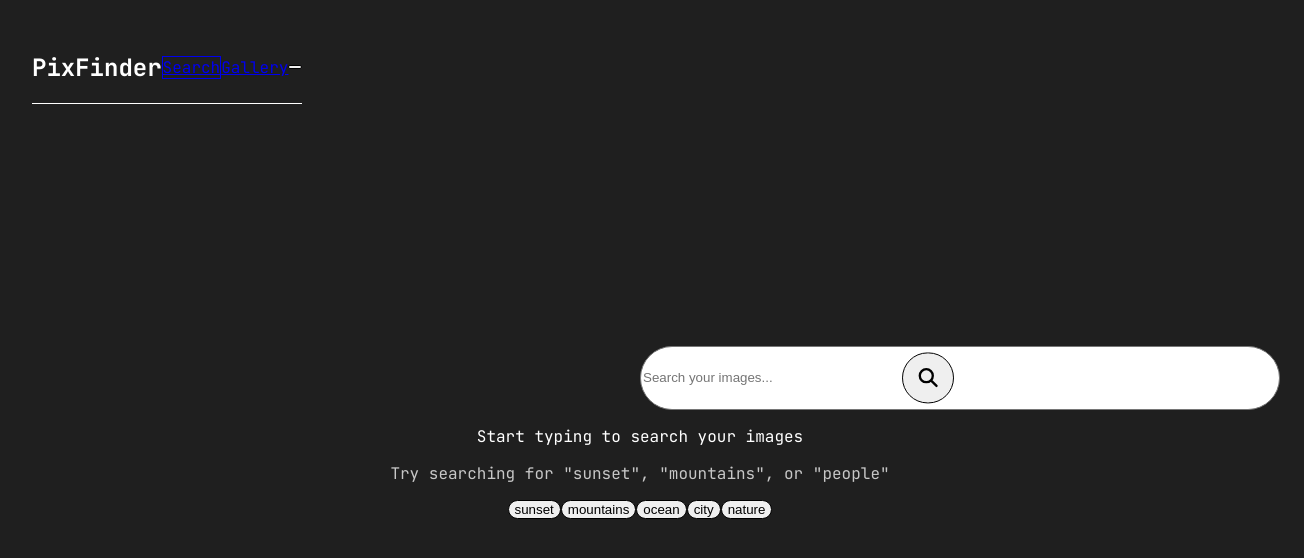
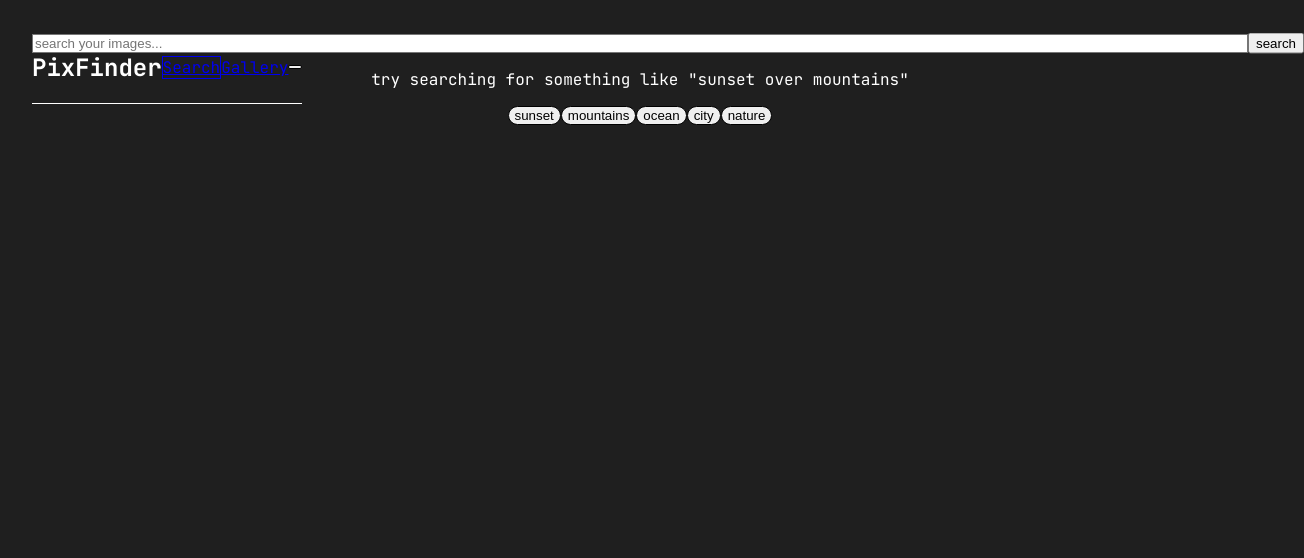
Before and after one commit to andrewqin29/pixfinder, a React (Vite) app in the folder frontend/: page / in a window 1280 px wide. Shown: the top 558 px of the page, 1304 px wide, since content can reach past the window. Built offline with nearby package versions, Linux system fonts and the light colour scheme.

Commit message:
frontend: add api client and wire search and gallery

```diff
--- a/frontend/src/pages/GalleryPage.jsx
+++ b/frontend/src/pages/GalleryPage.jsx
@@ -1,48 +1,87 @@
+import { useEffect, useState } from 'react'
+import { api } from '../lib/api'
+
 const GalleryPage = () => {
+  const [items, setItems] = useState([])
+  const [page, setPage] = useState(1)
+  const [pageSize] = useState(20)
+  const [total, setTotal] = useState(0)
+  const [loading, setLoading] = useState(false)
+  const [error, setError] = useState('')
+
+  const load = async (p = 1) => {
+    setLoading(true)
+    setError('')
+    try {
+      const res = await api.get('/images', { params: { page: p, page_size: pageSize } })
+      setItems(res.data?.items || [])
+      setTotal(res.data?.total || 0)
+      setPage(res.data?.page || p)
+    } catch (e) {
+      setError('failed to load images')
+    } finally {
+      setLoading(false)
+    }
+  }
+
+  useEffect(() => {
+    load(1)
+    // eslint-disable-next-line react-hooks/exhaustive-deps
+  }, [])
+
+  const totalPages = Math.max(1, Math.ceil(total / pageSize))
+
   return (
     <div className="min-h-screen px-4 py-8">
       <div className="max-w-7xl mx-auto">
-
-        {/* Page Header */}
         <div className="text-center mb-8">
-          <h1 className="text-3xl font-bold text-white mb-2">Image Gallery</h1>
-          <p className="text-gray-400">Browse all your uploaded images</p>
+          <h1 className="text-3xl font-bold text-white mb-2">image gallery</h1>
+          <p className="text-gray-400">browse all uploaded images</p>
         </div>
 
-        {/* Gallery Grid Placeholder */}
-        <div className="grid grid-cols-1 sm:grid-cols-2 md:grid-cols-3 lg:grid-cols-4 gap-4">
-          {/* Placeholder Cards */}
-          {Array(8).fill(0).map((_, i) => (
-            <div
-              key={i}
-              className="aspect-square rounded-lg bg-white/10 backdrop-blur-sm border border-white/20
-                         flex items-center justify-center hover:bg-white/20 transition-all duration-200
-                         cursor-pointer group"
-            >
-              <div className="text-center text-gray-400 group-hover:text-gray-300 transition-colors">
-                <svg
-                  className="w-12 h-12 mx-auto mb-2"
-                  fill="none"
-                  stroke="currentColor"
-                  viewBox="0 0 24 24"
-                >
-                  <path
-                    strokeLinecap="round"
-                    strokeLinejoin="round"
-                    strokeWidth={1}
-                    d="m2.25 15.75 5.159-5.159a2.25 2.25 0 0 1 3.182 0l5.159 5.159m-1.5-1.5 1.409-1.409a2.25 2.25 0 0 1 3.182 0l2.909 2.909m-18 3.75h16.5a1.5 1.5 0 0 0 1.5-1.5V6a1.5 1.5 0 0 0-1.5-1.5H3.75A1.5 1.5 0 0 0 2.25 6v12a1.5 1.5 0 0 0 1.5 1.5Zm10.5-11.25h.008v.008h-.008V8.25Zm.375 0a.375.375 0 1 1-.75 0 .375.375 0 0 1 .75 0Z"
-                  />
-                </svg>
-                <p className="text-sm">Image {i + 1}</p>
+        {loading && <p className="text-center text-gray-300">loading...</p>}
+        {error && <p className="text-center text-red-400">{error}</p>}
+
+        {!!items.length && (
+          <div className="grid grid-cols-1 sm:grid-cols-2 md:grid-cols-3 lg:grid-cols-4 gap-4">
+            {items.map((img) => (
+              <div key={img.id} className="rounded-lg overflow-hidden bg-white/5 border border-white/10">
+                <div className="aspect-square bg-zinc-900">
+                  {/* eslint-disable-next-line jsx-a11y/alt-text */}
+                  <img src={img.s3_url} alt={img.caption || img.filename} className="w-full h-full object-cover" />
+                </div>
+                <div className="p-3 text-left">
+                  <p className="text-sm text-white/90 truncate" title={img.caption}>{img.caption || 'no caption'}</p>
+                  <p className="text-xs text-white/60">{img.filename}</p>
+                </div>
               </div>
-            </div>
-          ))}
-        </div>
+            ))}
+          </div>
+        )}
 
-        {/* Empty State */}
-        <div className="text-center mt-12 text-gray-400">
-          <p className="text-lg mb-2">No images uploaded yet</p>
-          <p className="text-sm">Upload some images to see them in the gallery</p>
+        {!loading && !items.length && (
+          <div className="text-center mt-12 text-gray-400">
+            <p className="text-lg mb-2">no images uploaded yet</p>
+            <p className="text-sm">upload some images to see them in the gallery</p>
+          </div>
+        )}
+
+        <div className="flex items-center justify-center gap-4 mt-8">
+          <button
+            disabled={page <= 1}
+            onClick={() => load(page - 1)}
+            className="px-4 py-2 rounded bg-zinc-700 text-white disabled:opacity-40"
+          >
+            prev
+          </button>
+          <span className="text-gray-300">page {page} / {totalPages}</span>
+          <button
+            disabled={page >= totalPages}
+            onClick={() => load(page + 1)}
+            className="px-4 py-2 rounded bg-zinc-700 text-white disabled:opacity-40"
+          >
+            next
+          </button>
         </div>
       </div>
     </div>
--- a/frontend/src/pages/SearchPage.jsx
+++ b/frontend/src/pages/SearchPage.jsx
@@ -1,57 +1,83 @@
+import { useState } from 'react'
+import { api } from '../lib/api'
+
 const SearchPage = () => {
+  const [q, setQ] = useState('')
+  const [loading, setLoading] = useState(false)
+  const [error, setError] = useState('')
+  const [results, setResults] = useState([])
+
+  const onSearch = async () => {
+    if (!q.trim()) return
+    setLoading(true)
+    setError('')
+    try {
+      const res = await api.get('/search', { params: { q } })
+      setResults(res.data?.results || [])
+    } catch (e) {
+      setError('search failed')
+    } finally {
+      setLoading(false)
+    }
+  }
+
+  const onKeyDown = (e) => {
+    if (e.key === 'Enter') onSearch()
+  }
+
+  const quickTerms = ['sunset', 'mountains', 'ocean', 'city', 'nature']
+
   return (
-    <div className="min-h-screen bg-zinc-800 flex items-center justify-center px-6">
-      {/* Main Search Container */}
-      <div className="w-full max-w-2xl">
-
-        {/* Search Bar */}
-        <div className="relative mb-12 w-96 max-w-[50vw] mx-auto">
-          <div className="relative w-full" style={{ paddingBottom: '10%' }}>
+    <div className="min-h-screen bg-zinc-800 flex flex-col items-center px-6">
+      <div className="w-full max-w-5xl mt-24">
+        <div className="relative mb-8 w-full max-w-2xl mx-auto">
           <input
             type="text"
-              placeholder="Search your images..."
-              className="absolute inset-0 w-full h-full pl-10 pr-[12%] rounded-full bg-zinc-600/90 backdrop-blur-lg
-                         border border-zinc-500/50 text-white placeholder-zinc-300 text-xl
-                         focus:outline-none focus:ring-2 focus:ring-blue-500/50 focus:border-blue-500/50
-                         focus:bg-zinc-500/90 transition-all duration-300 shadow-2xl
-                         font-mono tracking-wide"
+            value={q}
+            onChange={(e) => setQ(e.target.value)}
+            onKeyDown={onKeyDown}
+            placeholder="search your images..."
+            className="w-full px-5 py-4 pr-16 rounded-2xl bg-zinc-700/80 border border-zinc-600/50 text-white placeholder-zinc-300 text-lg focus:outline-none focus:ring-2 focus:ring-blue-500/50 focus:border-blue-500/50"
           />
-            <button className="absolute right-[1%] top-1/2 transform -translate-y-1/2 w-[8%] aspect-square rounded-full
-                             bg-gradient-to-br from-blue-500/30 to-purple-600/30 backdrop-blur-sm
-                             flex items-center justify-center hover:from-blue-500/50 hover:to-purple-600/50
-                             transition-all duration-300 border border-white/20 shadow-xl hover:shadow-2xl hover:scale-105">
-              <svg
-                className="w-[60%] h-[60%] text-white"
-                fill="none"
-                stroke="currentColor"
-                viewBox="0 0 24 24"
+          <button
+            onClick={onSearch}
+            className="absolute right-2 top-1/2 -translate-y-1/2 px-4 py-2 rounded-xl bg-blue-600 hover:bg-blue-700 text-white"
           >
-                <path
-                  strokeLinecap="round"
-                  strokeLinejoin="round"
-                  strokeWidth={2.5}
-                  d="m21 21-6-6m2-5a7 7 0 11-14 0 7 7 0 0114 0z"
-                />
-              </svg>
+            search
           </button>
         </div>
+
+        <div className="text-center text-gray-400 mb-6">
+          {!results.length && !loading && !error && (
+            <p>try searching for something like "sunset over mountains"</p>
+          )}
+          {loading && <p>searching...</p>}
+          {error && <p className="text-red-400">{error}</p>}
         </div>
 
-        {/* Search Results Placeholder */}
-        <div className="text-center text-gray-400 space-y-4">
-          <div className="space-y-2">
-            <p className="text-xl font-medium">Start typing to search your images</p>
-            <p className="text-base opacity-75">Try searching for "sunset", "mountains", or "people"</p>
+        {!!results.length && (
+          <div className="grid grid-cols-1 sm:grid-cols-2 md:grid-cols-3 gap-4">
+            {results.map((item) => (
+              <div key={item.id} className="rounded-lg overflow-hidden bg-white/5 border border-white/10">
+                <div className="aspect-square bg-zinc-900 flex items-center justify-center">
+                  {/* eslint-disable-next-line @next/next/no-img-element */}
+                  <img src={item.s3_url} alt={item.caption || item.filename} className="w-full h-full object-cover" />
                 </div>
+                <div className="p-3 text-left">
+                  <p className="text-sm text-white/90 truncate" title={item.caption}>{item.caption || 'no caption'}</p>
+                  <p className="text-xs text-white/60">{item.filename}</p>
+                </div>
+              </div>
+            ))}
+          </div>
+        )}
 
-          {/* Quick Search Suggestions */}
         <div className="flex flex-wrap justify-center gap-3 mt-8">
-            {['sunset', 'mountains', 'ocean', 'city', 'nature'].map((term) => (
+          {quickTerms.map((term) => (
             <button
               key={term}
-                className="px-4 py-2 rounded-full bg-zinc-700/50 border border-zinc-600/50
-                           text-zinc-300 hover:text-white hover:bg-zinc-600/50
-                           transition-all duration-200 text-sm font-mono"
+              onClick={() => { setQ(term); }}
+              className="px-4 py-2 rounded-full bg-zinc-700/50 border border-zinc-600/50 text-zinc-300 hover:text-white hover:bg-zinc-600/50"
             >
               {term}
             </button>
@@ -59,7 +85,6 @@
         </div>
       </div>
     </div>
-    </div>
   )
 }
 
```
Lines whose indentation alone changed are shown as unchanged.
